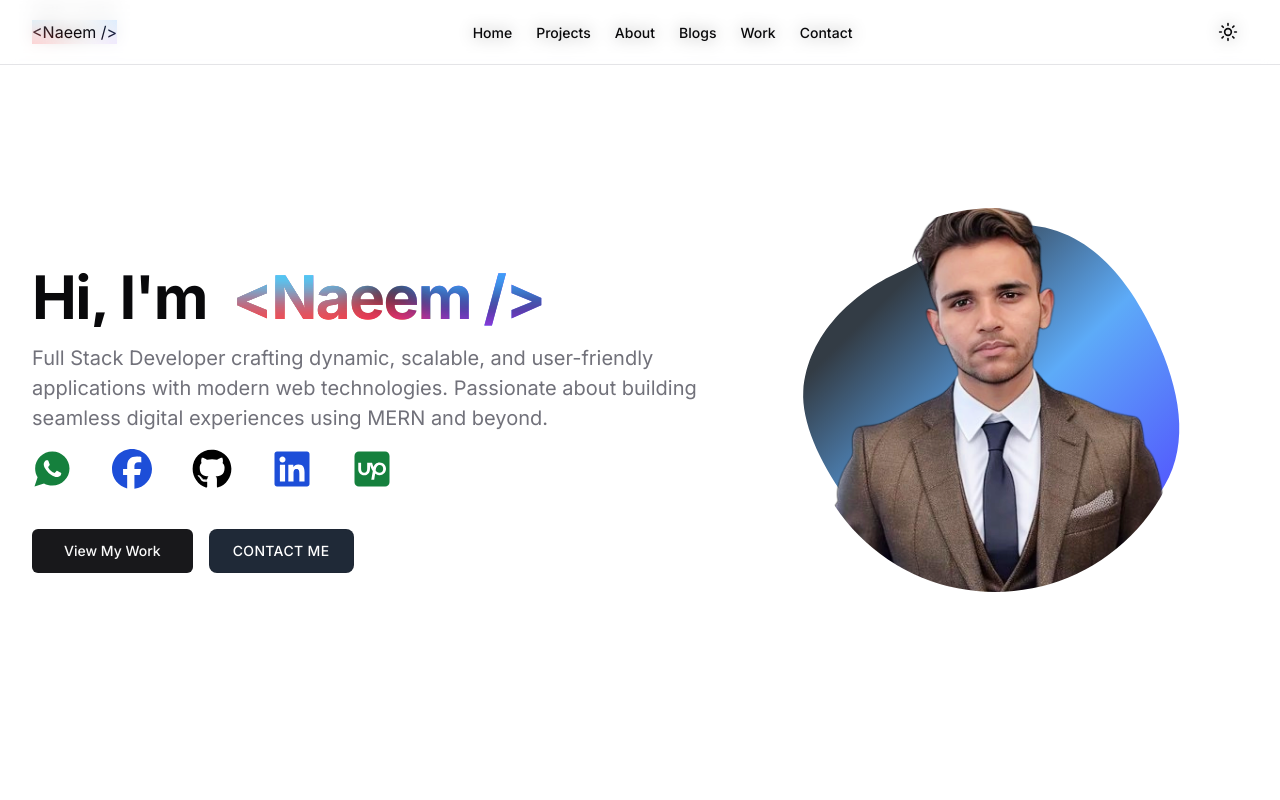
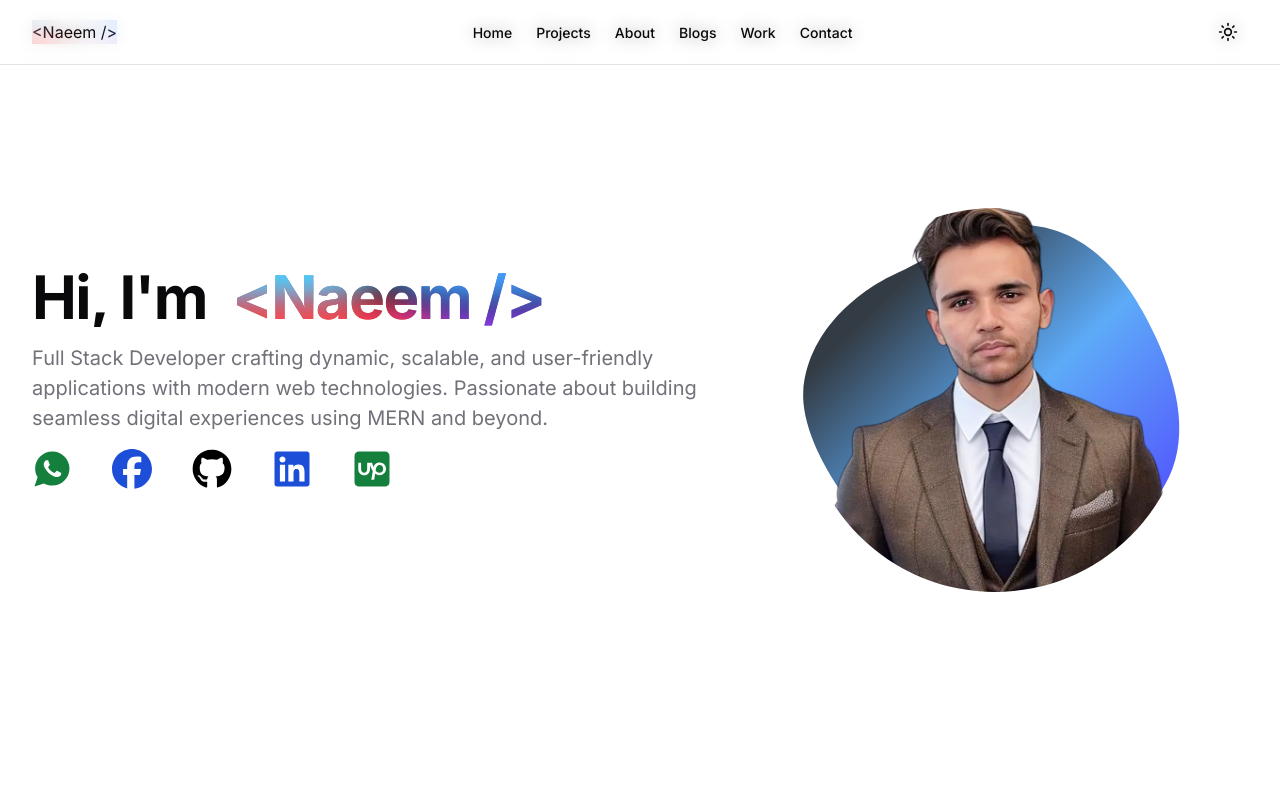
Before and after one commit to naeemkhan9293/work-portfolio, a Next.js app: page / in a window 1280 px wide. Shown: the top 800 px of the page. Built offline with nearby package versions, Linux system fonts and the light colour scheme.

Commit message:
feat: add custom tooltip component and clean up Hero section by removing unused elements

```diff
--- a/src/components/sections/Hero.tsx
+++ b/src/components/sections/Hero.tsx
@@ -44,7 +44,9 @@ export function Hero() {
               building seamless digital experiences using MERN and beyond.
             </p>
             <div className="flex gap-10">
-              <IoLogoWhatsapp className="w-10 h-10 text-green-700" />
+              <>
+                <IoLogoWhatsapp className="w-10 h-10 text-green-700" />
+              </>
               <FaFacebook className="w-10 h-10 text-blue-700" />
               <FaGithub className="w-10 h-10 text-black" />
               <FaLinkedin className="w-10 h-10 text-blue-700" />
@@ -52,19 +54,7 @@ export function Hero() {
             </div>
           </div>
         </BoxReveal>
-
-        <BoxReveal duration={0.25 * 1.5} boxColor="5146e628">
-          <div className="flex gap-4 mt-6">
-            <Button size="lg">
-              <a href="#projects">View My Work</a>
-            </Button>
-            <ShinyButton className="bg-gray-800" onClick={openWhatsAppInNewTab}>
-              <p className="!text-white mt-1">Contact Me</p>
-            </ShinyButton>
-          </div>
-        </BoxReveal>
       </div>
-      {/* <div className=""> */}
       <BlurFade
         delay={0.25 * 0.05}
         inView
@@ -80,8 +70,6 @@ export function Hero() {
           />
         </div>
       </BlurFade>
-
-      <div className="">hello world</div>
     </section>
   );
 }
```
Also changed, not shown: src/components/custom-tooltip.tsx (added).
